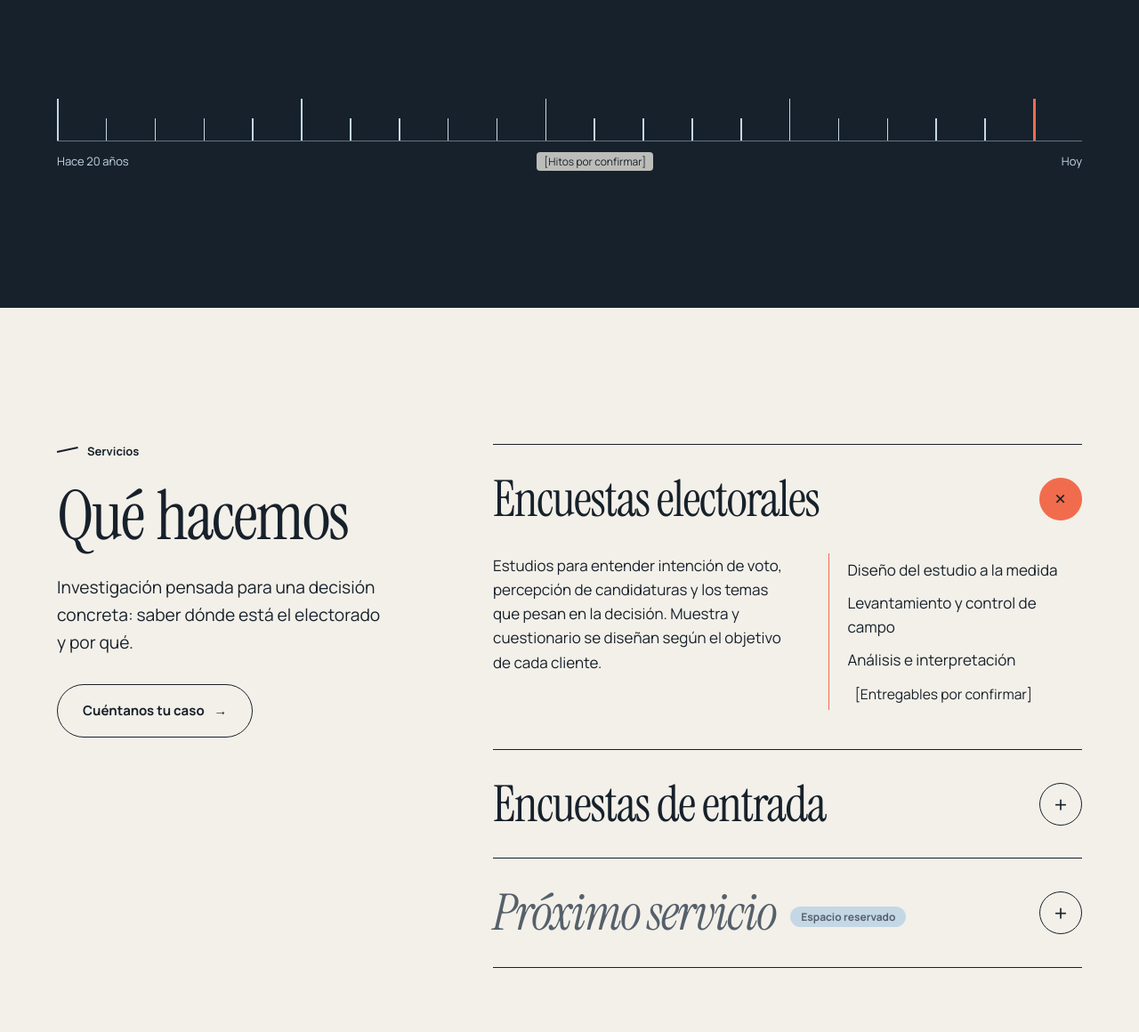
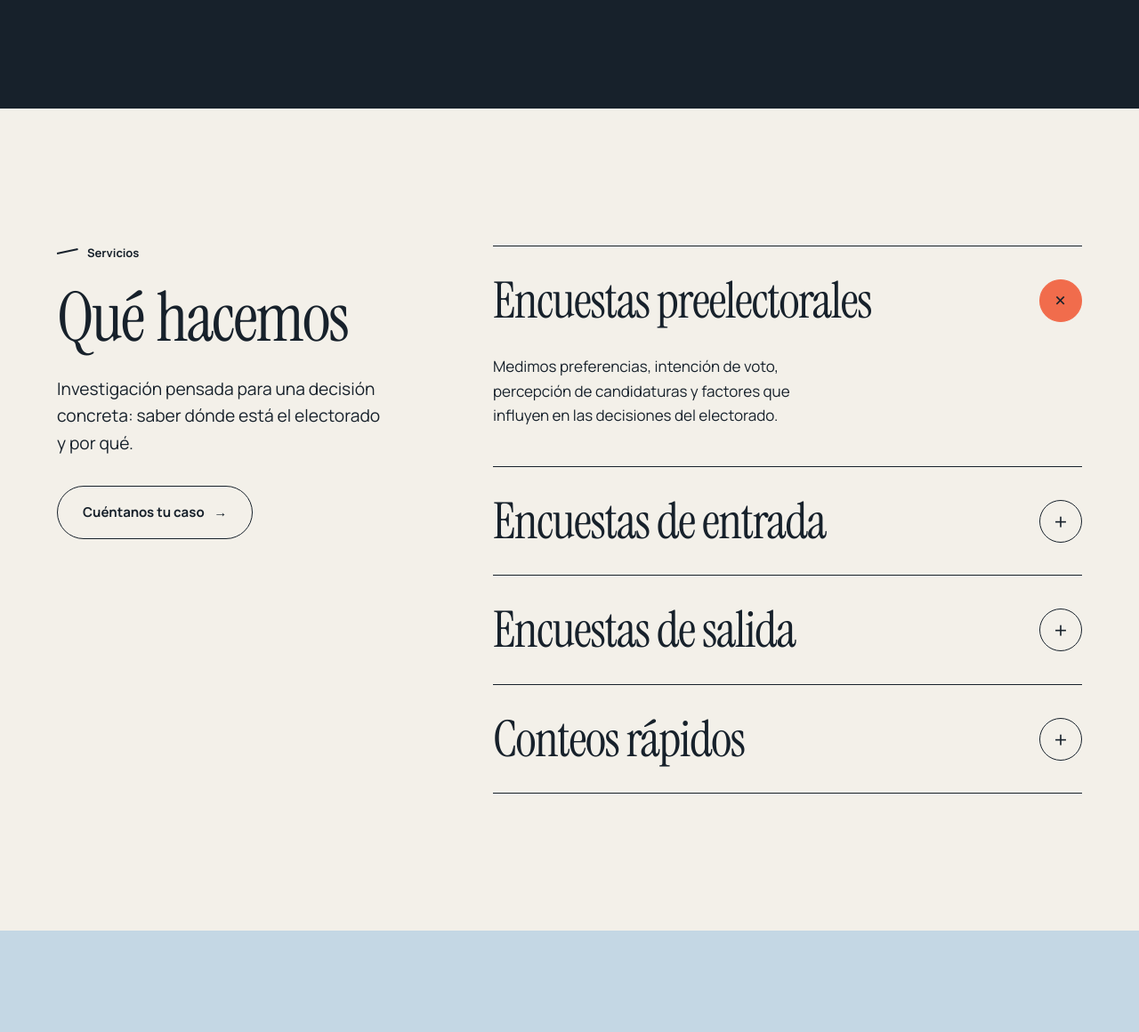
Before and after one commit to Valopez17/webpag_sinsesgo, a plain HTML site: page index.html in a window 1280 px wide. Shown: the part 1640-2800 px from the top of the page at 89% size. Drawn offline with Linux system fonts and the light colour scheme.

Commit message:
Ajustes de contenido: servicios, método, equipo, CTA y overscroll
- CTA del hero: 'Hablemos'
- Elimina la línea de tiempo de trayectoria
- Cuatro servicios confirmados en el acordeón; sin placeholders
- Textos de método y de Equipo definitivos
- Nombres completos bajo los retratos (Verónica Arredondo, Valeria Falcón)
- overscroll-behavior: none para quitar la línea blanca al rebotar

Co-Authored-By: Claude Sonnet 5.5 <noreply@anthropic.com>
Claude-Session: https://claude.ai/code/session_01Gn7WQfZKiXa3D4HVwdhBzD

```diff
--- a/assets/css/styles.css
+++ b/assets/css/styles.css
@@ -2,8 +2,8 @@
 --serif:"Instrument Serif",Georgia,serif;--sans:"Manrope",system-ui,sans-serif;--pad:clamp(20px,5vw,72px);--tilt:-12deg;
 color-scheme:light;box-sizing:border-box;padding-top:env(safe-area-inset-top,0px);padding-bottom:env(safe-area-inset-bottom,0px)}
 *,*::before,*::after{box-sizing:inherit}
-html{scroll-behavior:smooth;scroll-padding-top:calc(72px + env(safe-area-inset-top,0px))}
-body{margin:0;background:var(--ivory);color:var(--ink);font:400 17px/1.6 var(--sans);-webkit-font-smoothing:antialiased;overflow-x:hidden}
+html{overscroll-behavior:none;background:var(--ink);scroll-behavior:smooth;scroll-padding-top:calc(72px + env(safe-area-inset-top,0px))}
+body{overscroll-behavior:none;margin:0;background:var(--ivory);color:var(--ink);font:400 17px/1.6 var(--sans);-webkit-font-smoothing:antialiased;overflow-x:hidden}
 a{color:inherit}p{margin:0}
 :focus-visible{outline:3px solid var(--coral);outline-offset:3px}
 .wrap{padding-inline:var(--pad);max-width:1520px;margin-inline:auto;position:relative}
@@ -42,12 +42,6 @@ section{padding-block:clamp(80px,12vw,184px)}
 .exp .txt{grid-column:8/13;align-self:end;position:relative;z-index:1;padding-bottom:8px}
 .exp h2{font-size:clamp(38px,4.6vw,68px);margin-bottom:24px}
 .exp .txt p{color:#CBD3DA}
-.tl{grid-column:1/-1;margin-top:clamp(56px,8vw,112px)}
-.ticks{display:grid;grid-template-columns:repeat(21,1fr);height:64px;align-items:end;border-bottom:1.5px solid rgba(196,215,228,.45)}
-.ticks b{display:block;width:1.5px;height:40%;background:var(--blue);opacity:.35;transform-origin:bottom;transform:scaleY(.4);transition:transform .5s cubic-bezier(.2,.7,.2,1),opacity .5s,background .4s;transition-delay:calc(var(--i)*55ms)}
-.ticks b:nth-child(5n+1){height:75%}
-.tl.in .ticks b{opacity:1;transform:none}.tl.in .ticks b:last-child{background:var(--coral);width:3px}
-.tl-l{display:flex;justify-content:space-between;gap:16px;font-size:13px;color:var(--blue);margin-top:12px}
 @media(max-width:860px){.exp .big,.exp .txt{grid-column:1/-1}.exp .big{margin-bottom:-.12em}}
 /* services */
 .svc-grid{grid-template-columns:repeat(12,1fr);align-items:start}
@@ -65,8 +59,6 @@ section{padding-block:clamp(80px,12vw,184px)}
 .svc[data-open="true"] .panel{grid-template-rows:1fr}.panel>div{overflow:hidden}
 .panel .in{display:grid;grid-template-columns:1.2fr 1fr;gap:36px;padding:0 0 44px}
 .panel ul{margin:0;padding:0 0 0 20px;list-style:none;border-left:1.5px solid var(--coral)}.panel li{padding:5px 0}
-.reserved h3{color:var(--mute);font-style:italic}
-.tag{display:inline-block;background:var(--blue);padding:3px 12px;border-radius:99px;font:700 12px var(--sans);vertical-align:middle;margin-left:8px;letter-spacing:0}
 @media(max-width:960px){.svc-intro,.svc-list{grid-column:1/-1;position:static}.svc-intro{margin-bottom:40px}.panel .in{grid-template-columns:1fr}}
 /* method */
 .method{background:var(--blue)}
@@ -110,8 +102,7 @@ footer .ph{background:rgba(196,215,228,.18)}
 /* one orchestrated moment: the level line draws, then the headline settles */
 @media(prefers-reduced-motion:no-preference){
 @keyframes draw{from{transform:scaleX(0)}}@keyframes rise{from{opacity:0;transform:translateY(22px)}}}
-@media(prefers-reduced-motion:reduce){html{scroll-behavior:auto}*{transition-duration:.01ms!important}.ticks b{opacity:1;transform:none}}
-
+@media(prefers-reduced-motion:reduce){html{scroll-behavior:auto}*{transition-duration:.01ms!important}}
 /* photo-led layout */
 .logo{display:block;line-height:0;text-decoration:none}
 .logo-img{display:block;height:44px;width:auto}
@@ -198,6 +189,7 @@ nav a:not(.btn){background-image:linear-gradient(currentColor,currentColor)}
 .person:hover .ph-img img{transform:scale(1.04)}
 .person .first{font:500 clamp(26px,2.4vw,32px)/1 "Caveat",cursive;color:#000;margin:10px 0 0;transition:transform .5s var(--ease,cubic-bezier(.2,.7,.2,1))}
 .person:hover .first{transform:translateX(4px)}
+.person .full{font:400 15px/1.3 var(--serif);color:#9a9a9a;margin-top:4px}
 .team-more{text-align:center;margin-top:clamp(20px,2.4vw,28px)}
 .team-more a{font:500 14px var(--sans);text-decoration:none;padding-bottom:3px;background:linear-gradient(currentColor,currentColor) 0 100%/100% 1px no-repeat;transition:background-size .4s var(--ease,cubic-bezier(.2,.7,.2,1)),color .3s}
 .team-more a:hover{background-size:0 1px;color:var(--coral-d)}
--- a/assets/js/main.js
+++ b/assets/js/main.js
@@ -30,10 +30,6 @@
  ul.onclick=function(e){if(e.target.closest('a'))setMenu(false)};
  addEventListener('keydown',function(e){if(e.key==='Escape')setMenu(false)});
  document.querySelectorAll('.svc>button').forEach(function(b){b.onclick=function(){var s=b.parentElement,o=s.dataset.open!=='true';s.dataset.open=o;b.setAttribute('aria-expanded',o)}});
- // timeline: 21 marks light up once in view
- var tk=document.querySelector('.ticks'),h='';for(var i=0;i<21;i++)h+='<b style="--i:'+i+'"></b>';tk.innerHTML=h;
- var tl=document.getElementById('tl');
- if('IntersectionObserver' in window){new IntersectionObserver(function(e,o){if(e[0].isIntersecting){tl.classList.add('in');o.disconnect()}},{threshold:.4}).observe(tl)}else tl.classList.add('in');
  // form (prototype, no network)
  document.getElementById('cf').onsubmit=function(e){e.preventDefault();var f=e.target,ok=document.getElementById('ok');
   if(!f.n.value.trim()||!/\S+@\S+\.\S+/.test(f.e.value)){ok.textContent='Escribe tu nombre y un correo válido para continuar.';return}
--- a/index.html
+++ b/index.html
@@ -32,7 +32,7 @@
   <h1 class="hl"><span class="w w1">Entender</span><span class="w w2">cómo</span><span class="w w3">decide</span><span class="w w4" aria-live="polite"><span id="vw">México</span></span></h1>
   <div class="h2-foot">
    <p>20 años de investigación electoral y opinión pública.</p>
-   <a class="btn primary" href="#contacto">Habla con un investigador <i>→</i></a>
+   <a class="btn primary" href="#contacto">Hablemos <i>→</i></a>
    <button class="pz" id="pz" type="button" aria-label="Pausar la secuencia de fotografías">❚❚</button>
   </div>
  </div>
@@ -46,10 +46,6 @@
    <h2 data-split id="e-t">20 años leyendo la opinión pública.</h2>
    <p class="lede" data-r>Dos décadas de campo y análisis. Cada elección enseña algo que la anterior no podía mostrar, y esa memoria es parte de lo que entregamos.</p>
   </div>
-  <div class="tl" id="tl">
-   <div class="ticks" role="img" aria-label="Veinte años de trayectoria"></div>
-   <div class="tl-l"><span>Hace 20 años</span><span class="ph" style="color:var(--ink)">[Hitos por confirmar]</span><span>Hoy</span></div>
-  </div>
  </div>
 </section>
 
@@ -62,17 +58,18 @@
    <p style="margin-top:32px" data-r><a class="btn" href="#contacto">Cuéntanos tu caso <i>→</i></a></p>
   </div>
   <div class="svc-list" data-stagger>
-   <div class="svc" data-open="true"><button aria-expanded="true" aria-controls="p1" id="b1"><h3>Encuestas electorales</h3><span class="pm" aria-hidden="true">+</span></button>
+   <div class="svc" data-open="true"><button aria-expanded="true" aria-controls="p1" id="b1"><h3>Encuestas preelectorales</h3><span class="pm" aria-hidden="true">+</span></button>
     <div class="panel" id="p1" role="region" aria-labelledby="b1"><div><div class="in">
-     <p>Estudios para entender intención de voto, percepción de candidaturas y los temas que pesan en la decisión. Muestra y cuestionario se diseñan según el objetivo de cada cliente.</p>
-     <ul><li>Diseño del estudio a la medida</li><li>Levantamiento y control de campo</li><li>Análisis e interpretación</li><li><span class="ph">[Entregables por confirmar]</span></li></ul></div></div></div></div>
+     <p>Medimos preferencias, intención de voto, percepción de candidaturas y factores que influyen en las decisiones del electorado.</p></div></div></div></div>
    <div class="svc" data-open="false"><button aria-expanded="false" aria-controls="p2" id="b2"><h3>Encuestas de entrada</h3><span class="pm" aria-hidden="true">+</span></button>
     <div class="panel" id="p2" role="region" aria-labelledby="b2"><div><div class="in">
-     <p>Estudios aplicados al electorado durante la jornada. <span class="ph">[Descripción técnica por confirmar: no equivale a encuesta de salida.]</span></p>
-     <ul><li><span class="ph">[Metodología por confirmar]</span></li><li><span class="ph">[Alcance y entregables por confirmar]</span></li></ul></div></div></div></div>
-   <div class="svc reserved" data-open="false"><button aria-expanded="false" aria-controls="p3" id="b3"><h3>Próximo servicio <span class="tag">Espacio reservado</span></h3><span class="pm" aria-hidden="true">+</span></button>
+     <p>Recopilamos información de electores al ingresar a los centros de votación, para comprender perfiles y comportamientos durante la jornada electoral.</p></div></div></div></div>
+   <div class="svc" data-open="false"><button aria-expanded="false" aria-controls="p3" id="b3"><h3>Encuestas de salida</h3><span class="pm" aria-hidden="true">+</span></button>
     <div class="panel" id="p3" role="region" aria-labelledby="b3"><div><div class="in">
-     <p>Este módulo se activa cuando se confirmen servicios adicionales, con la misma estructura: nombre, descripción y alcance.</p><span></span></div></div></div></div>
+     <p>Investigamos las decisiones de voto de ciudadanos al salir de las casillas, generando estimaciones y análisis durante la jornada electoral.</p></div></div></div></div>
+   <div class="svc" data-open="false"><button aria-expanded="false" aria-controls="p4" id="b4"><h3>Conteos rápidos</h3><span class="pm" aria-hidden="true">+</span></button>
+    <div class="panel" id="p4" role="region" aria-labelledby="b4"><div><div class="in">
+     <p>Estimamos resultados electorales mediante procedimientos estadísticos basados en muestras de casillas.</p></div></div></div></div>
   </div>
  </div>
 </section>
@@ -85,10 +82,10 @@
    <p class="lede" data-r>Lo que una encuesta puede decir se decide antes de salir a campo: a quién se pregunta, cómo se pregunta y cómo se lee la respuesta.</p>
   </div>
   <ol class="r" data-stagger>
-   <li><div><strong>Definir la pregunta de decisión</strong>Qué necesita saber el cliente y para qué.</div></li>
-   <li><div><strong>Diseñar muestra y cuestionario</strong>La metodología se ajusta al objetivo y al territorio.</div></li>
-   <li><div><strong>Levantar con control</strong>Seguimiento del trabajo de campo. <span class="ph">[Procesos por confirmar]</span></div></li>
-   <li><div><strong>Analizar e interpretar</strong>Resultados con contexto, límites y una lectura clara.</div></li>
+   <li><div><strong>Definir la pregunta de decisión</strong>Identificamos qué información se necesita y para qué.</div></li>
+   <li><div><strong>Diseñar muestra y cuestionario</strong>Adaptamos el diseño de investigación a los objetivos del estudio.</div></li>
+   <li><div><strong>Levantar con control</strong>Recopilamos información mediante procedimientos establecidos para el trabajo de campo.</div></li>
+   <li><div><strong>Analizar e interpretar</strong>Convertimos los resultados en hallazgos claros y contextualizados.</div></li>
   </ol>
  </div>
 </section>
@@ -108,7 +105,7 @@
    <div><h3>Especialización electoral</h3><p>Nuestro foco es la investigación electoral y la opinión pública. Veinte años observando al votante.</p></div>
    <div><h3>Criterio, no ruido</h3><p>Un número sin contexto confunde. Entregamos hallazgos que se pueden explicar, defender y usar.</p></div>
    <div><h3>Método antes que expectativa</h3><p>El estudio se diseña para medir el escenario, no para confirmar una idea previa.</p></div>
-   <div><h3>Equipo</h3><p><span class="ph">[Perfiles y trayectoria por confirmar]</span></p></div>
+   <div><h3>Equipo</h3><p>Un equipo especializado en investigación electoral que combina experiencia, rigor metodológico y conocimiento del contexto político y social de México.</p></div>
   </div>
  </div>
 </section>
@@ -123,10 +120,12 @@
    <li class="person">
     <div class="ph-img"><img src="assets/img/team/retrato-02.png" alt="Retrato en blanco y negro de Verónica" width="1808" height="2152" loading="lazy"></div>
     <p class="first">Verónica</p>
+    <p class="full">Verónica Arredondo</p>
    </li>
    <li class="person">
     <div class="ph-img"><img src="assets/img/team/retrato-01.png" alt="Retrato en blanco y negro de Valeria" width="1422" height="1514" loading="lazy"></div>
     <p class="first">Valeria</p>
+    <p class="full">Valeria Falcón</p>
    </li>
    <!-- Espacios reservados para futuros integrantes (vacíos a propósito) -->
    <li class="person slot" aria-hidden="true"><div class="ph-img"></div></li>
@@ -147,7 +146,7 @@
    <form id="cf" novalidate>
     <label>Nombre<input name="n" autocomplete="name"></label>
     <label>Correo electrónico<input name="e" type="email" autocomplete="email"></label>
-    <label>Interés<select name="s"><option>Encuestas electorales</option><option>Encuestas de entrada</option><option>Aún no lo sé</option></select></label>
+    <label>Interés<select name="s"><option>Encuestas preelectorales</option><option>Encuestas de entrada</option><option>Encuestas de salida</option><option>Conteos rápidos</option><option>Aún no lo sé</option></select></label>
     <label>Mensaje<textarea name="m" rows="3"></textarea></label>
     <div><button class="btn solid" type="submit">Enviar mensaje <i>→</i></button></div>
     <p id="ok" role="status"></p>
```
Also changed, not shown: 1 other file.
